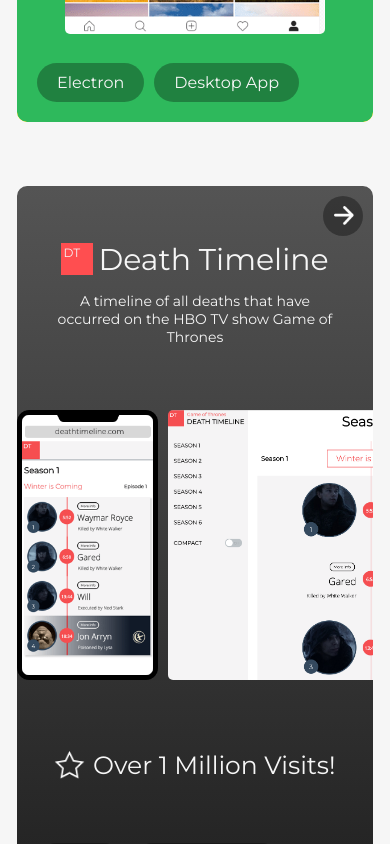
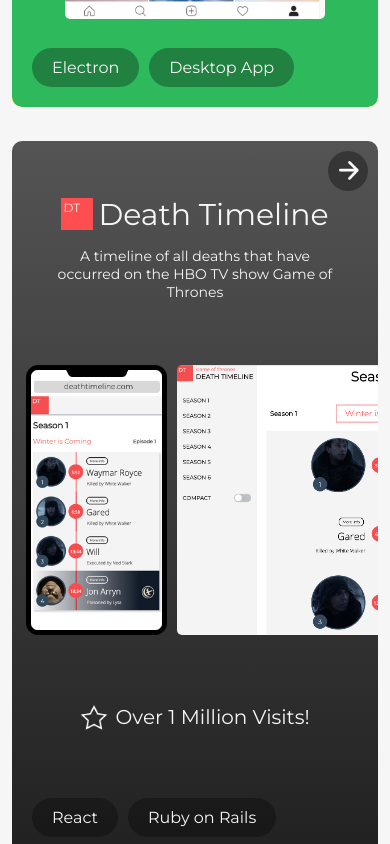
Before and after one commit to fjsfelix/New-Personal-Site, a React (Create React App) app: page / in a window 390 px wide. Shown: the part 4780-5624 px from the top of the page. Built offline with nearby package versions, Linux system fonts and the light colour scheme.

Commit message:
some other fixes

```diff
--- a/src/projects/Projects.module.scss
+++ b/src/projects/Projects.module.scss
@@ -254,6 +254,25 @@
 
 
 @media only screen and (max-width: 600px) {
+  .projContainer {
+    margin: 15px 10px;
 
+  }
+
+  .dtContainer {
+    .dtScreens {
+      .dtDesktopContainer {
+        width: 55%;
+      }
+    }
+    .starLine {
+      img {
+        height: 25px;
+      }
+    }
+    h4 {
+      font-size: 20px;
+    }
+  }
 
 }
```
